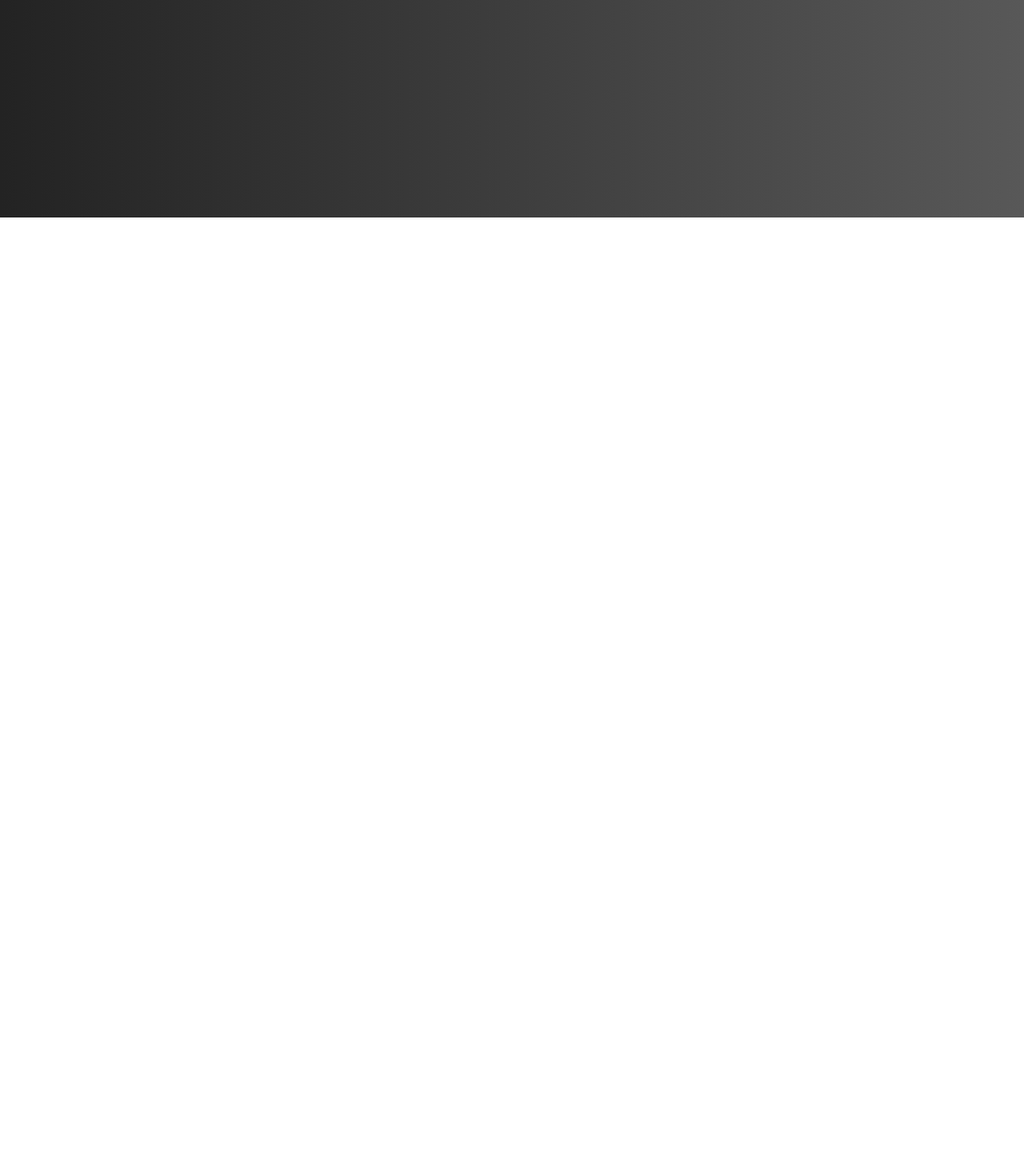
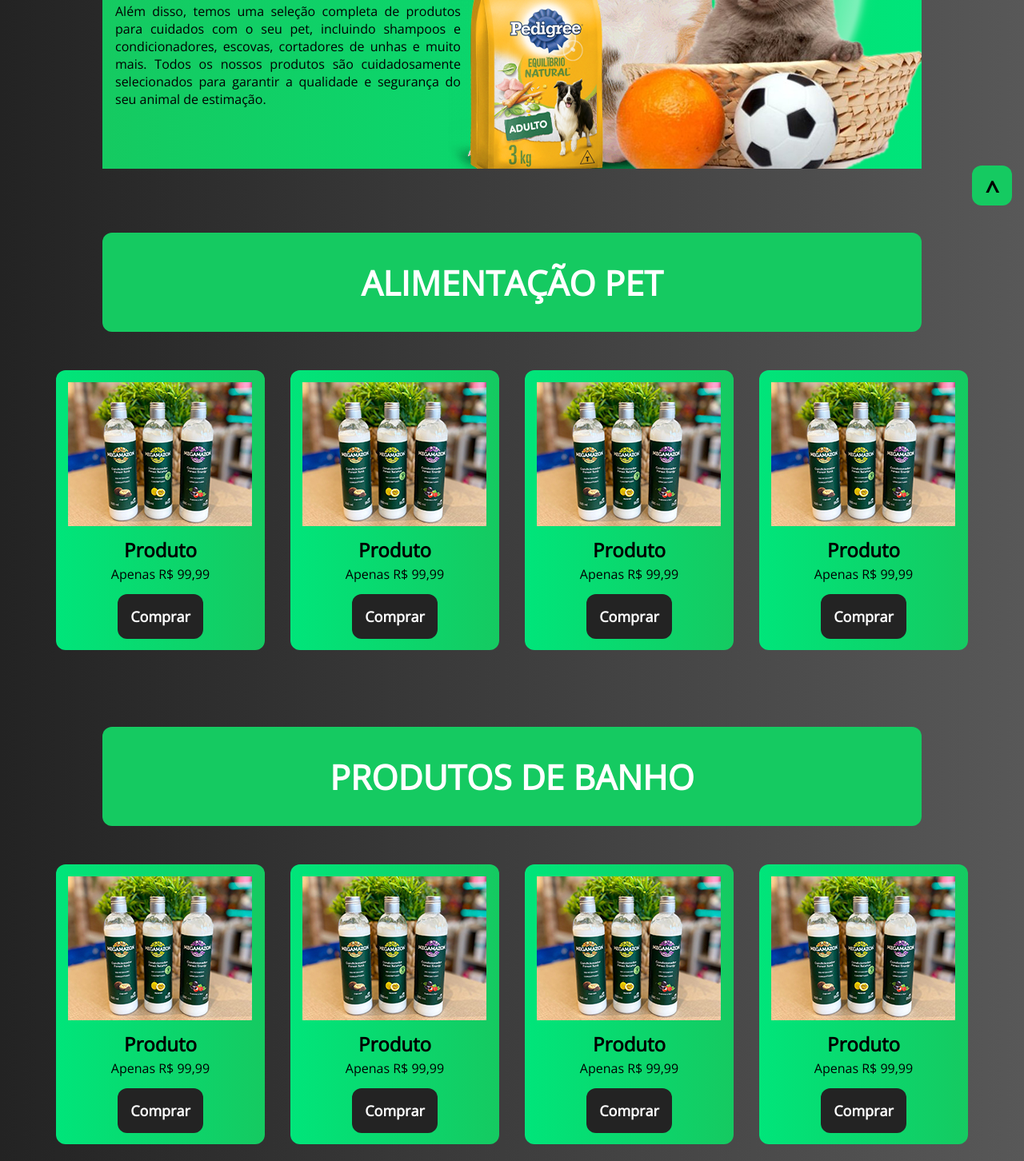
Before and after one commit to Ismael-Oficial/PROA-Academico, a plain HTML site: page Pet-Shop/product.html in a window 1280 px wide. Shown: the part 528-1980 px from the top of the page at 80% size. Before the commit the page ends 800 px from the top, so only its background shows below. Drawn offline with nearby package versions, Linux system fonts and the light colour scheme.

Commit message:
Add files via upload

```diff
--- a/Pet-Shop/product.html
+++ b/Pet-Shop/product.html
@@ -15,7 +15,7 @@
 
 <body>
     <header>
-        <div class="menu-navegacao">
+        <div class="menu-navegacao" id="navbar">
             <a href="index.html">Inicio</a>
             <a href="product.html">Produtos</a>
             <a href="calendar.html">Agenda</a>
@@ -23,6 +23,110 @@
             <a href="contact.html">Fale Conosco</a>
         </div>
     </header>
+
+    <main>
+        <section>
+            <div class="container">
+                <div class="logo complemento">
+                    <div class="txt">
+                        <h3>Produtos</h3>
+                        <p>Bem-vindo à nossa seção de produtos para pets! Aqui você encontrará tudo o que seu animal de
+                            estimação precisa para viver feliz e saudável.</p>
+                        <p>Temos uma ampla variedade de alimentos para cães e gatos, incluindo rações de alta qualidade
+                            e alimentos naturais. Também oferecemos uma grande variedade de petiscos, brinquedos e
+                            acessórios, para garantir que seu pet tenha tudo o que precisa para se divertir e se manter
+                            saudável.</p>
+                        <p>Além disso, temos uma seleção completa de produtos para cuidados com o seu pet, incluindo
+                            shampoos e condicionadores, escovas, cortadores de unhas e muito mais. Todos os nossos
+                            produtos são cuidadosamente selecionados para garantir a qualidade e segurança do seu animal
+                            de estimação.</p>
+                    </div>
+                    <img src="imgs/Banner-Product.png">
+                </div>
+            </div>
+        </section>
+
+        <section>
+            <div class="title">
+                <h3>Alimentação Pet</h3>
+            </div>
+            <div class="painel">
+                <div class="card">
+                    <img src="imgs/shampoo.jpg">
+                    <h2>Produto</h2>
+                    <span>Apenas R$ 99,99</span>
+                    <div class="btn">
+                        <input type="button" value="Comprar">
+                    </div>
+                </div>
+                <div class="card">
+                    <img src="imgs/shampoo.jpg">
+                    <h2>Produto</h2>
+                    <span>Apenas R$ 99,99</span>
+                    <div class="btn">
+                        <input type="button" value="Comprar">
+                    </div>
+                </div>
+                <div class="card">
+                    <img src="imgs/shampoo.jpg">
+                    <h2>Produto</h2>
+                    <span>Apenas R$ 99,99</span>
+                    <div class="btn">
+                        <input type="button" value="Comprar">
+                    </div>
+                </div>
+                <div class="card">
+                    <img src="imgs/shampoo.jpg">
+                    <h2>Produto</h2>
+                    <span>Apenas R$ 99,99</span>
+                    <div class="btn">
+                        <input type="button" value="Comprar">
+                    </div>
+                </div>
+            </div>
+        </section>
+        <section>
+            <div class="title">
+                <h3>Produtos de Banho</h3>
+            </div>
+            <div class="painel">
+                <div class="card">
+                    <img src="imgs/shampoo.jpg">
+                    <h2>Produto</h2>
+                    <span>Apenas R$ 99,99</span>
+                    <div class="btn">
+                        <input type="button" value="Comprar">
+                    </div>
+                </div>
+                <div class="card">
+                    <img src="imgs/shampoo.jpg">
+                    <h2>Produto</h2>
+                    <span>Apenas R$ 99,99</span>
+                    <div class="btn">
+                        <input type="button" value="Comprar">
+                    </div>
+                </div>
+                <div class="card">
+                    <img src="imgs/shampoo.jpg">
+                    <h2>Produto</h2>
+                    <span>Apenas R$ 99,99</span>
+                    <div class="btn">
+                        <input type="button" value="Comprar">
+                    </div>
+                </div>
+                <div class="card">
+                    <img src="imgs/shampoo.jpg">
+                    <h2>Produto</h2>
+                    <span>Apenas R$ 99,99</span>
+                    <div class="btn">
+                        <input type="button" value="Comprar">
+                    </div>
+                </div>
+            </div>
+        </section>
+
+        <a href="#navbar"><div class="btn-start"><span>^</span></div></a>
+    </main>
 </body>
 
 </html>
--- a/Pet-Shop/style.css
+++ b/Pet-Shop/style.css
@@ -3,6 +3,7 @@
     padding: 0;
     box-sizing: border-box;
     font-family: 'Open Sans', sans-serif;
+    scroll-behavior: smooth;
 }
 
 body {
@@ -64,15 +65,77 @@ h3 {
     color: #FFF;
 }
 
+/* Produtos */
+
+.title{
+    background: #15ca61;
+    width: 80%;
+    margin: 0 auto;
+    margin-top: 5rem;
+    padding: 1px;
+    border-radius: 12px;
+}
+
+.btn {
+    display: flex;
+    justify-content: center;
+    align-items: end;
+    height: 60px;
+}
+
+span {
+    display: flex;
+    justify-content: center;
+    margin: 10px;
+}
+
+.btn input[type=button] {
+    background: #232323;
+    color: #FFF;
+    padding: 1rem;
+    border: none;
+    border-radius: 12px;
+    font-size: large;
+    font-weight: bolder;
+    transition: 0.8s;
+}
+
+.btn input[type=button]:hover {
+    background: transparent;
+    border: 1px solid #232323;
+    color: #000;
+    transition: 0.8s;
+}
+
+.btn-start{
+    background: #15ca61;
+    position: fixed;
+    bottom: 15px;
+    right: 15px;
+    width: 50px;
+    height: 50px;
+    border-radius: 12px;
+}
+
+.btn-start span, .btn-start a{
+    display: flex;
+    justify-content: center;
+    align-items: center;
+    font-size: 30px;
+    font-weight: bold;
+    text-decoration: none;
+    color: #000;
+}
+
 /* Página de Adoção */
 
-#complemento {
+.complemento {
     width: 100%;
     display: flex;
     align-items: end;
 }
 
-#complemento p {
+.complemento p {
     width: 100%;
     margin: 1rem;
     height: auto;
```
Also changed, not shown: Pet-Shop/adoption.html (+3 -2 lines), Pet-Shop/index.html (+1 -1 lines), Pet-Shop/imgs/Banner-Product.png (added), Pet-Shop/imgs/shampoo.jpg (added).
